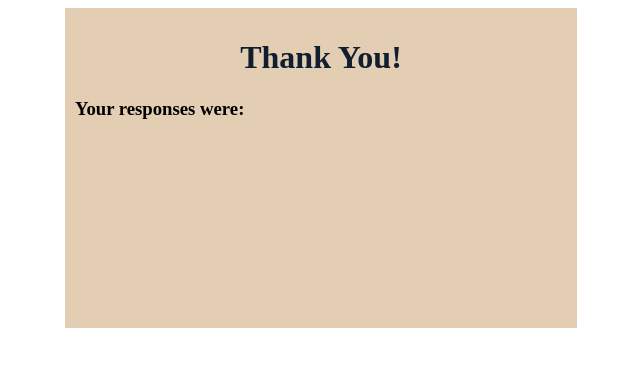
After one commit to ursawd/Python-Flask-SurveyExercise, a Flask app: template templates/thankyou.html in a window 1280 px wide. The commit adds this page. Shown: the top 367 px of the page, without its empty margins (319-959 px from the left). Run offline with Flask 2, Linux system fonts and the light colour scheme; the template is opened without the code that fills it, so the values that code supplies are empty.

Commit message:
working survey - needs route checks

```diff
--- a/app.py
+++ b/app.py
@@ -3,7 +3,6 @@
 from flask import Flask, request, render_template, flash, redirect
 from flask_debugtoolbar import DebugToolbarExtension
 from surveys import Question, Survey, surveys
-from random import choice
 
 app = Flask(__name__)
 app.config["SECRET_KEY"] = "secretkey"
@@ -11,10 +10,7 @@ app.config["DEBUG_TB_INTERCEPT_REDIRECTS"] = False
 debug = DebugToolbarExtension(app)
 
 responses = []
-#! why does one work and one doesnt.
-# SURVEY_NAME = Survey
-key = choice(list(surveys))
-SURVEY_NAME = surveys[key]
+SURVEY = ""
 
 
 @app.route("/")
@@ -24,32 +20,16 @@ def start():
 
 @app.route("/home", methods=["POST"])
 def home():
-    # TODO    receive survey selection and start
-    #!----optional initialization code result in this and next red text------
-    #!Here SURVEY_NAME has valid data and this route works
-    #!      (Pdb) len(SURVEY_NAME.questions)
-    #!      4
-    #!      (Pdb)
-    SURVEY_NAME = surveys[request.form["choice"]]
-    # import pdb
-    # pdb.set_trace()
-
-    return render_template("home.html", survey=SURVEY_NAME)
+    global SURVEY
+    SURVEY = surveys[request.form["choice"]]
+    return render_template("home.html", survey=SURVEY)
 
 
 @app.route("/questions/<int:question_num>")
 def questions(question_num):
     """ask specified question # """
-
-    # import pdb
-    # pdb.set_trace()
-    #! Here SURVEY_NAME has no questions, title,etc data and route errors out
-    #!      (Pdb) len(SURVEY_NAME.questions)
-    #!      *** AttributeError: type object 'Survey' has no attribute 'questions'
-    #!      (Pdb)
-
-    if len(responses) == len(SURVEY_NAME.questions):
-        return render_template("/thanks.html", answers=responses)
+    if len(responses) == len(SURVEY.questions):
+        return render_template("/thankyou.html")
 
     # if requested question #(a 0 based index) is not equal
     # to the number of questions answered, set the question #
@@ -60,17 +40,15 @@ def questions(question_num):
         flash("Attempt to access questions out of order denied")
         question_num = len(responses)
 
-    return render_template("questions.html", question=SURVEY_NAME.questions[question_num])
+    return render_template("questions.html", question=SURVEY.questions[question_num])
 
 
 @app.route("/answer", methods=["POST"])
 def answer():
     """store response to question. ask next question"""
     responses.append(request.form["choice"])
-
     # if # of responses = # of questions then completed
-    if len(responses) == len(SURVEY_NAME.questions):
-        return render_template("/thanks.html")
-
+    if len(responses) == len(SURVEY.questions):
+        return render_template("/thankyou.html", survey=SURVEY, responses=responses)
     # {len(responses)} = ask next question based on # of answers
     return redirect(f"/questions/{len(responses)}")
--- a/static/app.css
+++ b/static/app.css
@@ -13,7 +13,7 @@ h1 {
 
 #main {
   width: 40vw;
-  height: 40vh;
+  min-height: 40vh;
   margin: 0 auto;
   background-color: var(--tan);
 }
--- a/templates/questions.html
+++ b/templates/questions.html
@@ -13,7 +13,6 @@ get_flashed_messages() %} {% if messages %}
   <p id="current-question">{{question.question}}</p>
 
   {% for i in range(question.choices|length) %}
-  <label for="radio{{i}}">{{question.choices[i]}}</label>
   <input
     type="radio"
     class="radio"
@@ -21,6 +20,9 @@ get_flashed_messages() %} {% if messages %}
     name="choice"
     value="{{question.choices[i]}}"
   />
+  <label for="radio{{i}}">{{question.choices[i]}}</label>
+  <br />
+
   {% endfor %}
   <br />
   <input class="btn" type="submit" value="Submit Answer" />
--- /dev/null
+++ b/templates/thankyou.html
@@ -0,0 +1,11 @@
+{% extends 'base.html' %} {% block content%}
+<h1>Thank You!</h1>
+<h3>Your responses were:</h3>
+<div id="answers">
+  <ul>
+    {% for i in range(responses|length)%}
+    <li><strong>{{survey.questions[i].question}}</strong> {{responses[i]}}</li>
+    {% endfor %}
+  </ul>
+</div>
+{% endblock %}
```
Also changed, not shown: templates/thanks.html (deleted, +0 -7 lines).
